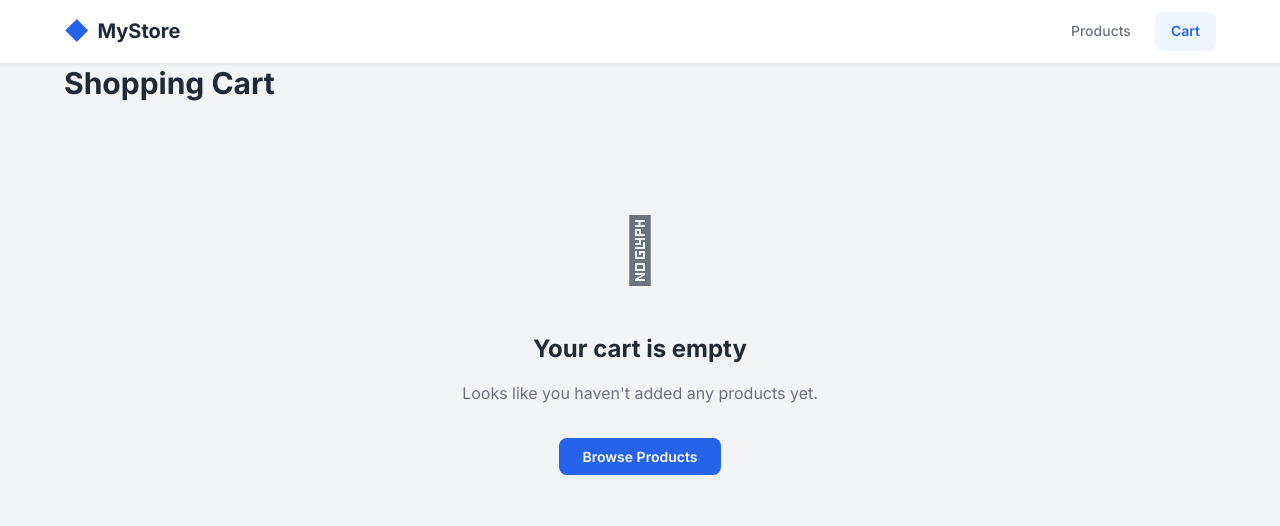
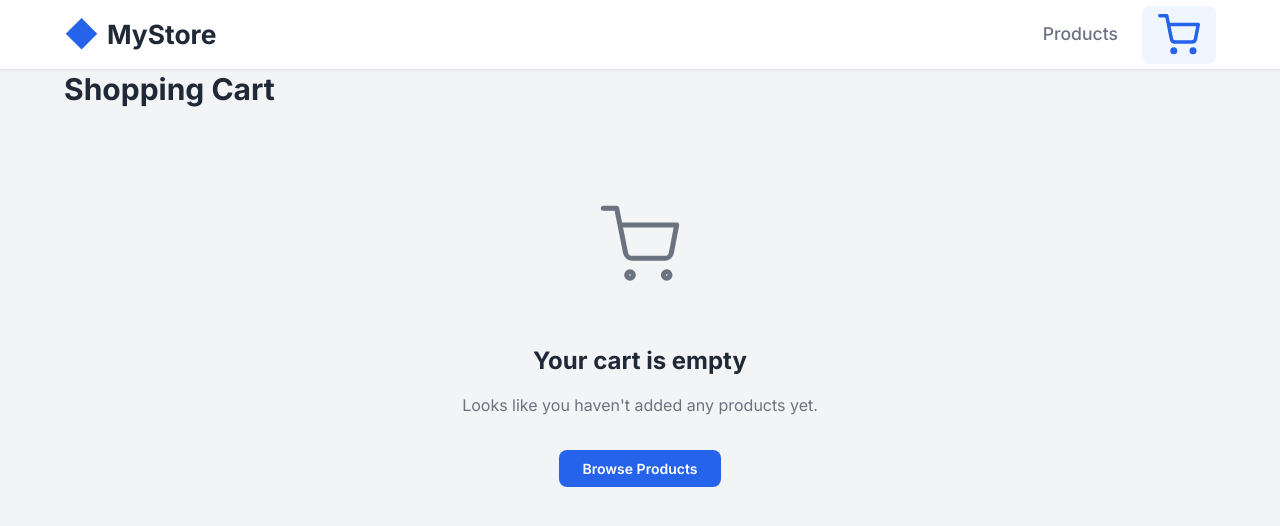
Before and after one commit to nithasp/udacity-full-stack-javascript-developer-course4-ex-, an Angular app: page /cart in a window 1280 px wide. Shown: the top 526 px of the page. Built offline with nearby package versions, Linux system fonts and the light colour scheme.

Commit message:
refactor navbar

```diff
--- a/src/app/app.component.html
+++ b/src/app/app.component.html
@@ -1,43 +1,4 @@
-<nav class="navbar">
-  <div class="navbar__container">
-    <a routerLink="/products" class="navbar__brand" (click)="closeMobileMenu()">
-      <span class="navbar__logo">&#9670;</span>
-      {{ title }}
-    </a>
-
-    <button
-      class="navbar__toggle"
-      (click)="toggleMobileMenu()"
-      [attr.aria-expanded]="mobileMenuOpen"
-      aria-label="Toggle navigation"
-    >
-      <span class="navbar__toggle-bar"></span>
-      <span class="navbar__toggle-bar"></span>
-      <span class="navbar__toggle-bar"></span>
-    </button>
-
-    <div class="navbar__menu" [class.navbar__menu--open]="mobileMenuOpen">
-      <a
-        routerLink="/products"
-        routerLinkActive="navbar__link--active"
-        class="navbar__link"
-        (click)="closeMobileMenu()"
-      >
-        Products
-      </a>
-      <a
-        routerLink="/cart"
-        routerLinkActive="navbar__link--active"
-        class="navbar__link navbar__cart-link"
-        (click)="closeMobileMenu()"
-      >
-        Cart
-        <span *ngIf="cartCount > 0" class="navbar__badge">{{ cartCount }}</span>
-      </a>
-    </div>
-  </div>
-</nav>
-
+<app-navbar></app-navbar>
 <main class="main-content">
   <router-outlet></router-outlet>
 </main>
--- a/src/app/app.component.scss
+++ b/src/app/app.component.scss
@@ -1,135 +1,4 @@
 @import 'variables';
-@import 'mixins';
-
-.navbar {
-  position: sticky;
-  top: 0;
-  z-index: 100;
-  background: $color-bg-white;
-  border-bottom: 1px solid $color-border;
-  box-shadow: $shadow-sm;
-  height: $navbar-height;
-
-  &__container {
-    @include container;
-    @include flex-between;
-    height: 100%;
-  }
-
-  &__brand {
-    display: flex;
-    align-items: center;
-    gap: $spacing-sm;
-    font-size: $font-size-xl;
-    font-weight: $font-weight-bold;
-    color: $color-text;
-    text-decoration: none;
-    transition: color $transition-fast;
-
-    &:hover {
-      color: $color-primary;
-    }
-  }
-
-  &__logo {
-    color: $color-primary;
-    font-size: $font-size-2xl;
-  }
-
-  &__toggle {
-    display: flex;
-    flex-direction: column;
-    gap: 5px;
-    background: none;
-    border: none;
-    cursor: pointer;
-    padding: $spacing-sm;
-
-    @include respond-to(md) {
-      display: none;
-    }
-  }
-
-  &__toggle-bar {
-    width: 24px;
-    height: 2px;
-    background: $color-text;
-    border-radius: 2px;
-    transition: all $transition-fast;
-  }
-
-  &__menu {
-    display: none;
-    flex-direction: column;
-    position: absolute;
-    top: $navbar-height;
-    left: 0;
-    right: 0;
-    background: $color-bg-white;
-    border-bottom: 1px solid $color-border;
-    padding: $spacing-md;
-    box-shadow: $shadow-lg;
-    animation: slideUp 0.2s ease;
-
-    &--open {
-      display: flex;
-    }
-
-    @include respond-to(md) {
-      display: flex;
-      flex-direction: row;
-      position: static;
-      background: none;
-      border: none;
-      padding: 0;
-      box-shadow: none;
-      gap: $spacing-sm;
-      align-items: center;
-      animation: none;
-    }
-  }
-
-  &__link {
-    display: flex;
-    align-items: center;
-    gap: $spacing-sm;
-    padding: $spacing-sm $spacing-md;
-    font-size: $font-size-sm;
-    font-weight: $font-weight-medium;
-    color: $color-text-light;
-    text-decoration: none;
-    border-radius: $border-radius-md;
-    transition: all $transition-fast;
-
-    &:hover {
-      color: $color-primary;
-      background: $color-primary-bg;
-    }
-
-    &--active {
-      color: $color-primary;
-      background: $color-primary-bg;
-      font-weight: $font-weight-semibold;
-    }
-  }
-
-  &__cart-link {
-    position: relative;
-  }
-
-  &__badge {
-    @include flex-center;
-    min-width: 20px;
-    height: 20px;
-    padding: 0 6px;
-    background: $color-primary;
-    color: white;
-    font-size: $font-size-xs;
-    font-weight: $font-weight-bold;
-    border-radius: $border-radius-full;
-    animation: scaleIn 0.3s ease;
-  }
-}
 
 .main-content {
   min-height: calc(100vh - $navbar-height);
--- a/src/app/app.component.ts
+++ b/src/app/app.component.ts
@@ -1,35 +1,10 @@
-import { Component, OnDestroy, OnInit } from '@angular/core';
-import { Subscription } from 'rxjs';
-import { CartService } from './core/services/cart.service';
+import { Component } from '@angular/core';
 
 @Component({
   selector: 'app-root',
   templateUrl: './app.component.html',
   styleUrl: './app.component.scss'
 })
-export class AppComponent implements OnInit, OnDestroy {
+export class AppComponent {
   title = 'MyStore';
-  cartCount = 0;
-  mobileMenuOpen = false;
-  private cartSub!: Subscription;
-
-  constructor(private cartService: CartService) {}
-
-  ngOnInit(): void {
-    this.cartSub = this.cartService.cart$.subscribe(() => {
-      this.cartCount = this.cartService.getCartCount();
-    });
-  }
-
-  ngOnDestroy(): void {
-    this.cartSub.unsubscribe();
-  }
-
-  toggleMobileMenu(): void {
-    this.mobileMenuOpen = !this.mobileMenuOpen;
-  }
-
-  closeMobileMenu(): void {
-    this.mobileMenuOpen = false;
-  }
 }
--- a/src/app/features/cart/cart-page/cart-page.component.html
+++ b/src/app/features/cart/cart-page/cart-page.component.html
@@ -2,7 +2,13 @@
   <h1 class="cart-page__title">Shopping Cart</h1>
 
   <div *ngIf="cartItems.length === 0 && !showCheckout" class="cart-page__empty">
-    <div class="cart-page__empty-icon">&#128722;</div>
+    <div class="cart-page__empty-icon">
+      <svg xmlns="http://www.w3.org/2000/svg" viewBox="0 0 24 24" width="80" height="80" fill="none" stroke="currentColor" stroke-width="1.5" stroke-linecap="round" stroke-linejoin="round">
+        <circle cx="9" cy="21" r="1"></circle>
+        <circle cx="20" cy="21" r="1"></circle>
+        <path d="M1 1h4l2.68 13.39a2 2 0 0 0 2 1.61h9.72a2 2 0 0 0 2-1.61L23 6H6"></path>
+      </svg>
+    </div>
     <h2>Your cart is empty</h2>
     <p>Looks like you haven't added any products yet.</p>
     <a routerLink="/products" class="cart-page__continue-btn">Browse Products</a>
--- a/src/app/features/products/product-detail/product-detail.component.scss
+++ b/src/app/features/products/product-detail/product-detail.component.scss
@@ -84,6 +84,7 @@
     display: flex;
     gap: $spacing-sm;
     overflow-x: auto;
+    overflow-y: hidden;
   }
 
   &__thumbnail {
@@ -96,8 +97,7 @@
     transition: border-color $transition-fast, transform $transition-fast;
 
     &:hover {
-      border-color: $color-primary-light;
-      transform: scale(1.05);
+      border-color: $color-secondary-dark;
     }
 
     &--active {
--- /dev/null
+++ b/src/app/shared/components/navbar/navbar.component.html
@@ -0,0 +1,44 @@
+<nav class="navbar">
+  <div class="navbar__container">
+    <a routerLink="/products" class="navbar__brand" (click)="closeMobileMenu()">
+      <span class="navbar__logo">&#9670;</span>
+      {{ title }}
+    </a>
+
+    <button
+      class="navbar__toggle"
+      (click)="toggleMobileMenu()"
+      [attr.aria-expanded]="mobileMenuOpen"
+      aria-label="Toggle navigation"
+    >
+      <span class="navbar__toggle-bar"></span>
+      <span class="navbar__toggle-bar"></span>
+      <span class="navbar__toggle-bar"></span>
+    </button>
+
+    <div class="navbar__menu" [class.navbar__menu--open]="mobileMenuOpen">
+      <a
+        routerLink="/products"
+        routerLinkActive="navbar__link--active"
+        class="navbar__link"
+        (click)="closeMobileMenu()"
+      >
+        Products
+      </a>
+      <a
+        routerLink="/cart"
+        routerLinkActive="navbar__link--active"
+        class="navbar__link navbar__cart-link"
+        (click)="closeMobileMenu()"
+        aria-label="Cart"
+      >
+        <svg class="navbar__cart-icon" xmlns="http://www.w3.org/2000/svg" viewBox="0 0 24 24" fill="none" stroke="currentColor" stroke-width="2" stroke-linecap="round" stroke-linejoin="round">
+          <circle cx="9" cy="21" r="1"/>
+          <circle cx="20" cy="21" r="1"/>
+          <path d="M1 1h4l2.68 13.39a2 2 0 0 0 2 1.61h9.72a2 2 0 0 0 2-1.61L23 6H6"/>
+        </svg>
+        <span *ngIf="cartCount > 0" class="navbar__badge">{{ cartCount }}</span>
+      </a>
+    </div>
+  </div>
+</nav>
--- /dev/null
+++ b/src/app/shared/components/navbar/navbar.component.scss
@@ -0,0 +1,141 @@
+@import 'variables';
+@import 'mixins';
+
+.navbar {
+  position: sticky;
+  top: 0;
+  z-index: 100;
+  background: $color-bg-white;
+  border-bottom: 1px solid $color-border;
+  box-shadow: $shadow-sm;
+  height: $navbar-height;
+
+  &__container {
+    @include container;
+    @include flex-between;
+    height: 100%;
+  }
+
+  &__brand {
+    display: flex;
+    align-items: center;
+    gap: $spacing-sm;
+    font-size: 1.65rem;
+    font-weight: $font-weight-bold;
+    color: $color-text;
+    text-decoration: none;
+    transition: color $transition-fast;
+
+    &:hover {
+      color: $color-primary;
+    }
+  }
+
+  &__logo {
+    color: $color-primary;
+    font-size: 2.0625rem;
+  }
+
+  &__toggle {
+    display: flex;
+    flex-direction: column;
+    gap: 5px;
+    background: none;
+    border: none;
+    cursor: pointer;
+    padding: $spacing-sm;
+
+    @include respond-to(md) {
+      display: none;
+    }
+  }
+
+  &__toggle-bar {
+    width: 31px;
+    height: 3px;
+    background: $color-text;
+    border-radius: 2px;
+    transition: all $transition-fast;
+  }
+
+  &__menu {
+    display: none;
+    flex-direction: column;
+    position: absolute;
+    top: $navbar-height;
+    left: 0;
+    right: 0;
+    background: $color-bg-white;
+    border-bottom: 1px solid $color-border;
+    padding: $spacing-md;
+    box-shadow: $shadow-lg;
+    animation: slideUp 0.2s ease;
+
+    &--open {
+      display: flex;
+    }
+
+    @include respond-to(md) {
+      display: flex;
+      flex-direction: row;
+      position: static;
+      background: none;
+      border: none;
+      padding: 0;
+      box-shadow: none;
+      gap: $spacing-sm;
+      align-items: center;
+      animation: none;
+    }
+  }
+
+  &__link {
+    display: flex;
+    align-items: center;
+    gap: $spacing-sm;
+    padding: $spacing-sm $spacing-md;
+    font-size: 1.1rem;
+    font-weight: $font-weight-medium;
+    color: $color-text-light;
+    text-decoration: none;
+    border-radius: $border-radius-md;
+    transition: all $transition-fast;
+
+    &:hover {
+      color: $color-primary;
+      background: $color-primary-bg;
+    }
+
+    &--active {
+      color: $color-primary;
+      background: $color-primary-bg;
+      font-weight: $font-weight-semibold;
+    }
+  }
+
+  &__cart-link {
+    position: relative;
+  }
+
+  &__cart-icon {
+    width: 42px;
+    height: 42px;
+  }
+
+  &__badge {
+    @include flex-center;
+    position: absolute;
+    top: 2px;
+    right: 4px;
+    min-width: 24px;
+    height: 24px;
+    padding: 0 7px;
+    background: $color-primary;
+    color: white;
+    font-size: 14px;
+    font-weight: $font-weight-bold;
+    border-radius: $border-radius-full;
+    line-height: 1;
+    animation: scaleIn 0.3s ease;
+  }
+}
--- /dev/null
+++ b/src/app/shared/components/navbar/navbar.component.ts
@@ -0,0 +1,35 @@
+import { Component, OnDestroy, OnInit } from '@angular/core';
+import { Subscription } from 'rxjs';
+import { CartService } from '../../../core/services/cart.service';
+
+@Component({
+  selector: 'app-navbar',
+  templateUrl: './navbar.component.html',
+  styleUrl: './navbar.component.scss'
+})
+export class NavbarComponent implements OnInit, OnDestroy {
+  title = 'MyStore';
+  cartCount = 0;
+  mobileMenuOpen = false;
+  private cartSub!: Subscription;
+
+  constructor(private cartService: CartService) {}
+
+  ngOnInit(): void {
+    this.cartSub = this.cartService.cart$.subscribe(() => {
+      this.cartCount = this.cartService.getCartCount();
+    });
+  }
+
+  ngOnDestroy(): void {
+    this.cartSub.unsubscribe();
+  }
+
+  toggleMobileMenu(): void {
+    this.mobileMenuOpen = !this.mobileMenuOpen;
+  }
+
+  closeMobileMenu(): void {
+    this.mobileMenuOpen = false;
+  }
+}
--- a/src/scss/_variables.scss
+++ b/src/scss/_variables.scss
@@ -62,4 +62,4 @@ $transition-base: 250ms ease;
 $transition-slow: 350ms ease;
 
 $container-max-width: 1200px;
-$navbar-height: 64px;
+$navbar-height: 70px;
```
Also changed, not shown: src/app/shared/shared.module.ts (+5 -2 lines), 2 other files (tests, documents, lock files or other folders).
